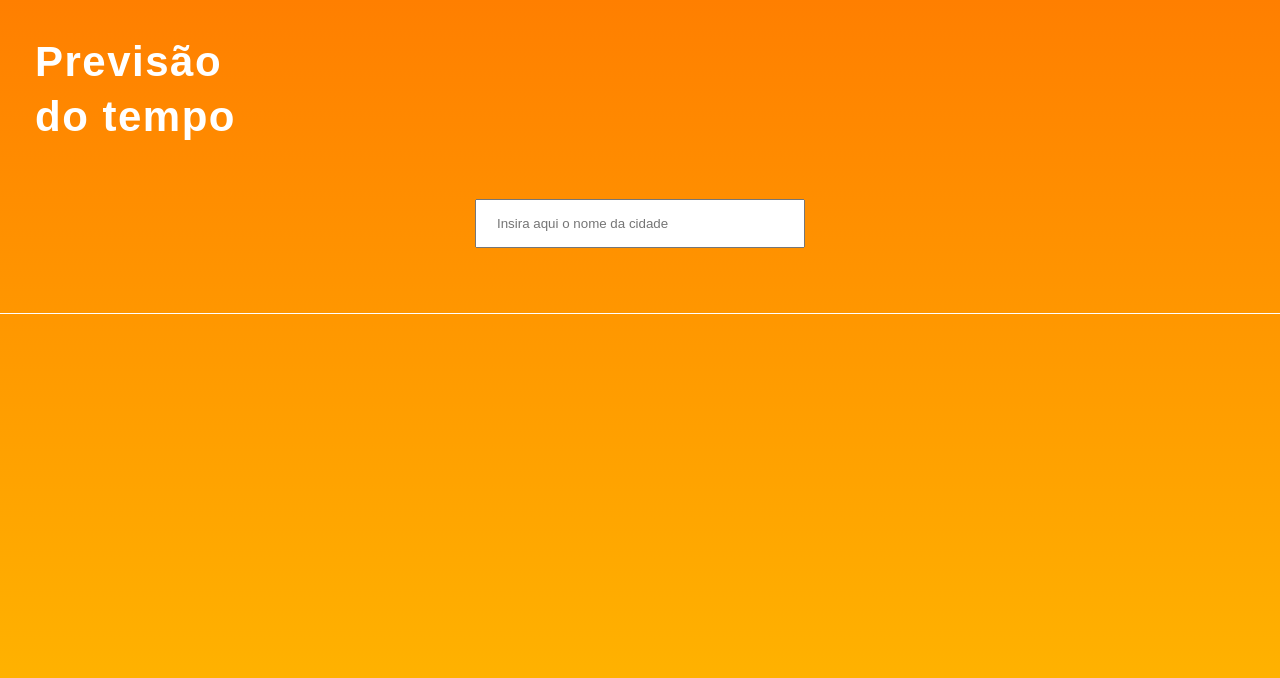
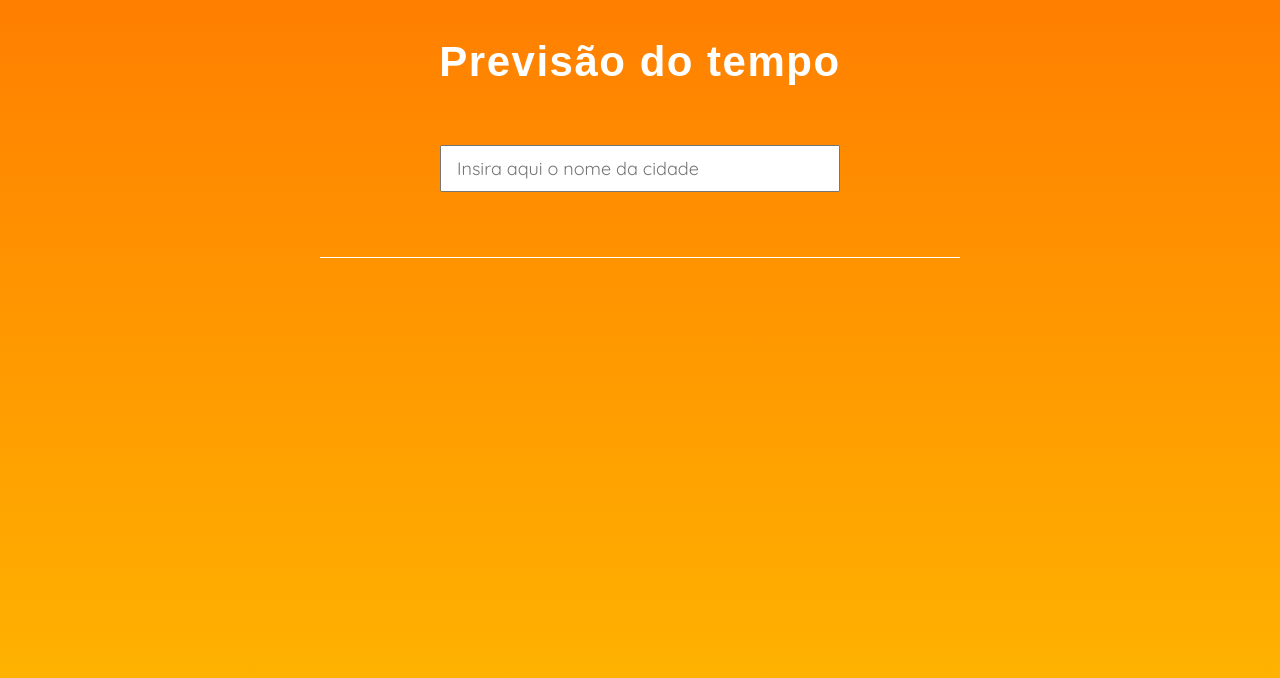
Before and after one commit to RockyGracie/yahoo-weather-app, a JavaScript app: page / in a window 1280 px wide. Shown: the top 678 px of the page. Built offline with nearby package versions, Linux system fonts and the light colour scheme; the HTML template or start-up script is replaced by a standard one.

Commit message:
created responsive header

```diff
--- a/src/scss/_header.scss
+++ b/src/scss/_header.scss
@@ -1,24 +1,44 @@
 .title {
    padding: 35px 35px 55px;
    font-size: 42px;
-   font-weight: 700;
    width: 300px;
    line-height: 1.3;
    letter-spacing: 1.5px;
 }
 
 .form {
+   text-align: center;
    width: 100%;
    padding-bottom: 65px;
    border-bottom: 1px solid #fff;
-   text-align: center;
+   margin: 0 auto;
 
    &__input {
+      font-size: 18px;
+      font-family: "Quicksand";
       width: 330px;
-      padding: 15px 20px;
+      padding: 10px 15px;
 
       &:focus {
          outline: none;
       }
    }
 }
+
+
+// MEDIA QUERIES
+@media (min-width: 400px) {
+   .title {
+      width: 100%;
+      text-align: center;
+   }
+}
+
+@media (min-width: 1000px) {
+   .form {
+      width: 50%;
+
+      &__input { width: 400px }
+   }
+
+}
```
